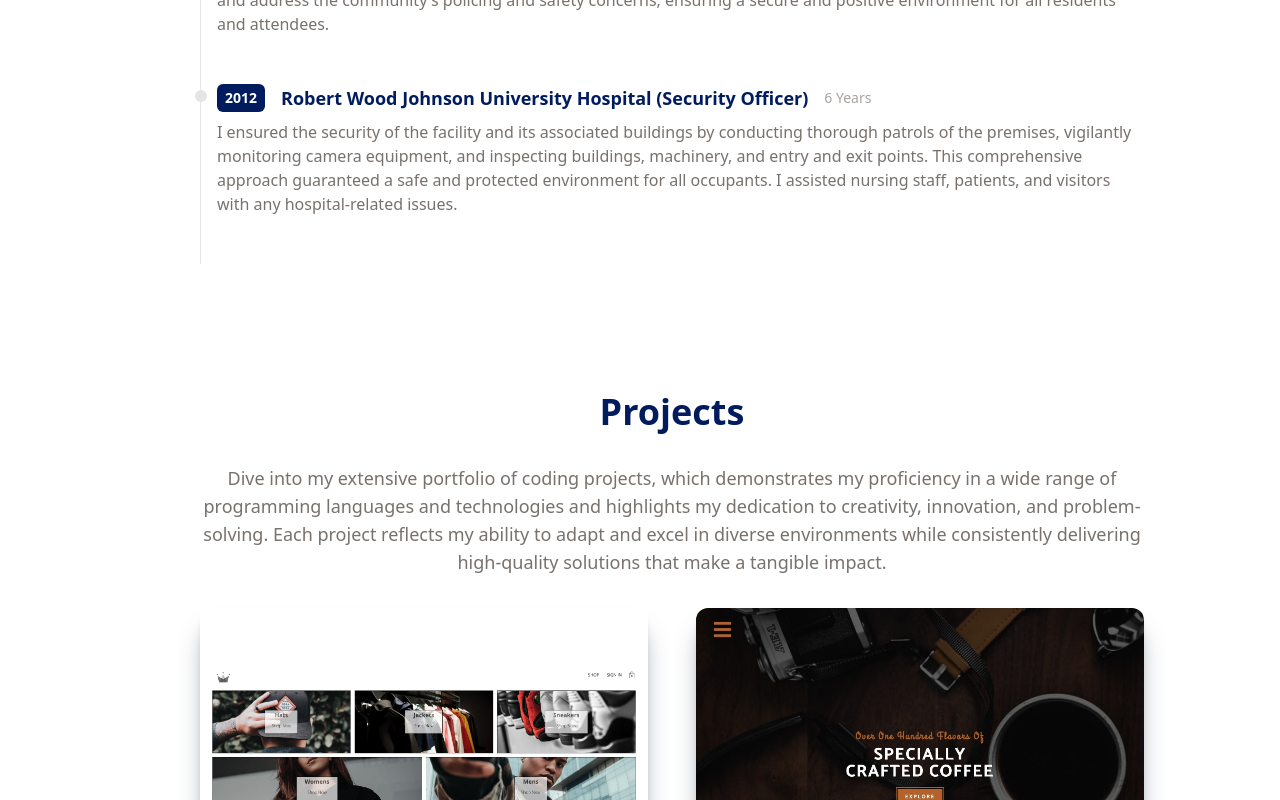
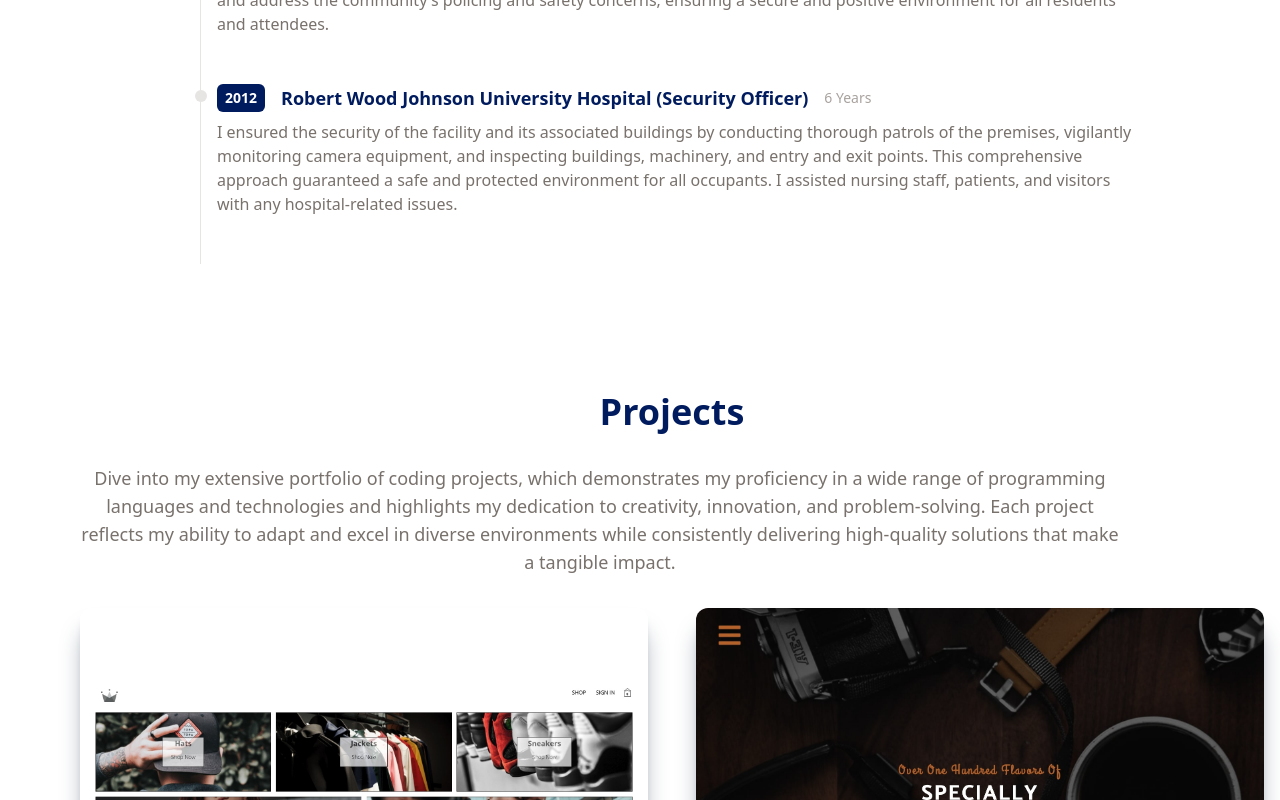
Before and after one commit to Jbasilio55/Portfolio, a React (Vite) app in the folder portfolio/: page / in a window 1280 px wide. Shown: the part 2000-2800 px from the top of the page. Built offline with nearby package versions, Linux system fonts and the light colour scheme.

Commit message:
Update Projects.jsx
made an error and added the max-width to entire div instead of title

```diff
--- a/portfolio/src/components/Projects.jsx
+++ b/portfolio/src/components/Projects.jsx
@@ -8,11 +8,11 @@ import project5 from "../img/converter.jpg";
 
 const Projects = () => {
   return (
-    <div id="projects" className="max-w-[1040px] m-auto md:pl-20 p-4 py-16">
+    <div id="projects" className="m-auto md:pl-20 p-4 py-16">
       <h1 className="text-4xl font-bold text-center text-[#001b5e]">
         Projects
       </h1>
-      <p className="text-center py-8 text-lg text-stone-500">
+      <p className="max-w-[1040px] text-center py-8 text-lg text-stone-500">
         Dive into my extensive portfolio of coding projects, which demonstrates
         my proficiency in a wide range of programming languages and technologies
         and highlights my dedication to creativity, innovation, and
```
